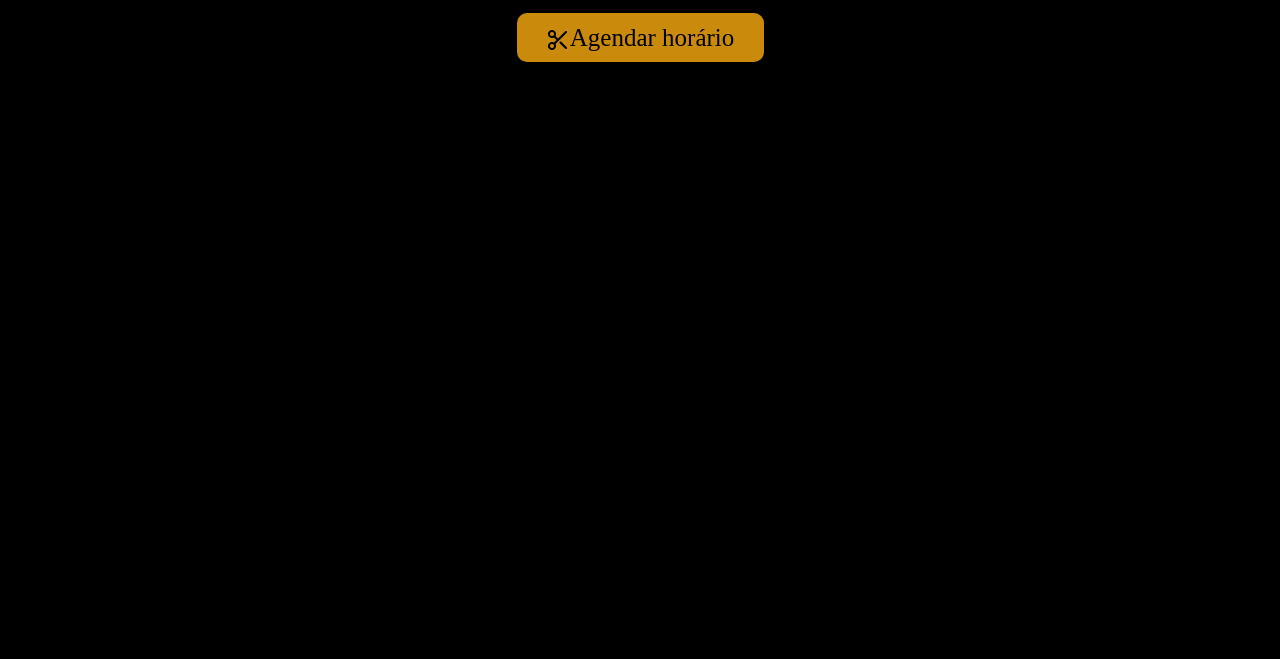
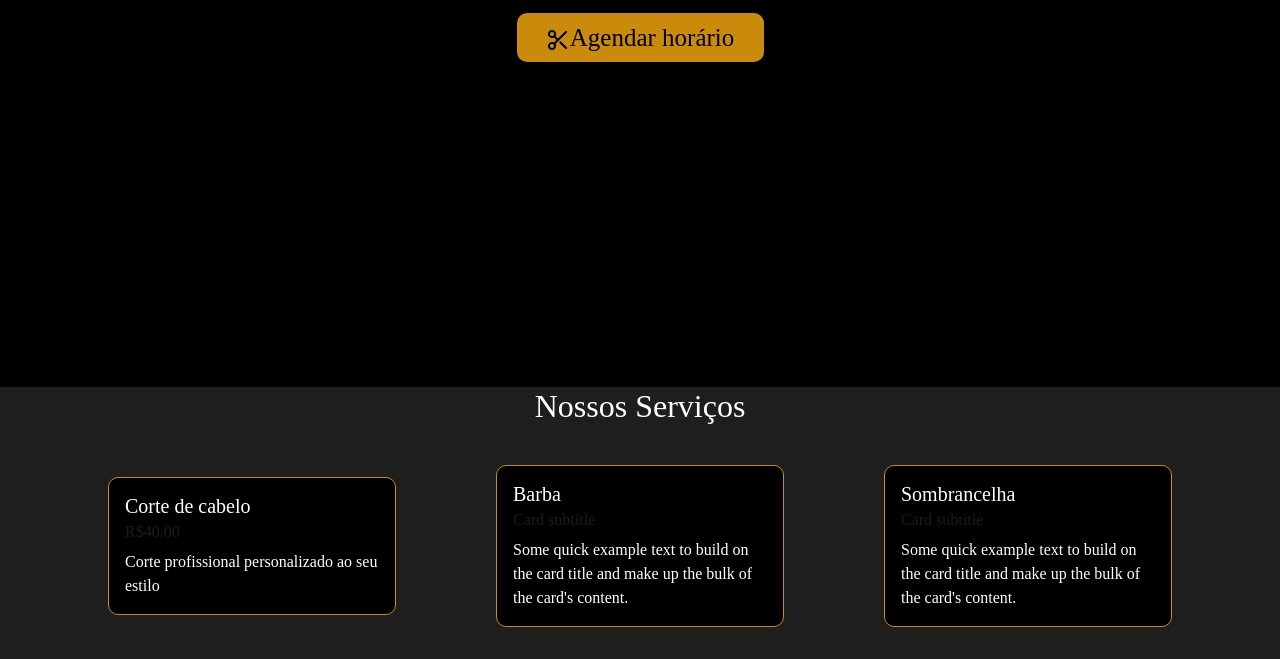
Before and after one commit to Lebron057/landing-page-barbeiro, a plain HTML site: page index.html in a window 1280 px wide. Shown: the part 377-1036 px from the top of the page. Before the commit the page ends 800 px from the top, so only its background shows below. Drawn offline with nearby package versions, Linux system fonts and the light colour scheme.

Commit message:
Criação da segunda parte - Serviços

```diff
--- a/index.html
+++ b/index.html
@@ -51,14 +51,49 @@
     </header>
 
     <main>
+      <!--Primeira parte - Título-->
       <section class="first-page">
         <img class="image-logo" src="Fotos\logo nando.png" alt="Logo Nando Barbearia">
         <div class="div-titulo">
           <h1>Nando Barbearia</h1>
+          <!--Não consegui reduzir a expessura da letra-->
           <p class="sub-titulo">Transforme seu visual com nossos serviços premium de barbearia. Profissionais experientes e ambiente exclusivo para você.</p>
         </div>
         <button class="agendar"><img src="Fotos/scissors.png" alt="scissors">Agendar horário</button>
       </section>
+
+      <!--Segunda parte - Nossos serviços-->
+      <section class="sect-servicos">
+        <h2>Nossos Serviços</h2>
+          <div class="cards-servicos">
+
+            <div class="card" style="width: 18rem;">
+              <div class="card-body">
+                <h5 class="card-title">Corte de cabelo</h5>
+                <h6 class="card-subtitle mb-2 text-body-secondary">R$40,00</h6>
+                <p class="card-text">Corte profissional personalizado ao seu estilo</p>
+              </div>
+            </div>
+
+            <div class="card" style="width: 18rem;">
+              <div class="card-body">
+                <h5 class="card-title">Barba</h5>
+                <h6 class="card-subtitle mb-2 text-body-secondary">Card subtitle</h6>
+                <p class="card-text">Some quick example text to build on the card title and make up the bulk of the card's content.</p>
+              </div>
+            </div>
+
+            <div class="card" style="width: 18rem;">
+              <div class="card-body">
+                <h5 class="card-title">Sombrancelha</h5>
+                <h6 class="card-subtitle mb-2 text-body-secondary">Card subtitle</h6>
+                <p class="card-text">Some quick example text to build on the card title and make up the bulk of the card's content.</p>
+              </div>
+            </div>
+
+          </div>
+      </section>
+
     </main>
 
     <footer></footer>
--- a/styles.css
+++ b/styles.css
@@ -1,6 +1,7 @@
 :root {
     --pretoFundo: black;
     --linhaPagina: rgb(#343434);
+    --cinzaFundo: rgb(#1E1E1E);
     --amareloMain: rgb(#CA8B0C);
 }
 
@@ -41,6 +42,7 @@ nav {
 .first-page{
     padding-top: 70px;
     text-align: center;
+    height: 720px;
 }
 
 .sub-titulo {
@@ -61,6 +63,10 @@ h1 {
     color: #CA8B0C !important;
 }
 
+h2 {
+    color: white !important;
+}
+
 .agendar {
     border-width: 0px;
     border-radius: 10px;
@@ -73,3 +79,27 @@ h1 {
     height: 49px;
     flex-shrink: 0;
 }
+
+.sect-servicos {
+    background-color: #1E1E1E;
+    align-items: center;
+    text-align: center;
+}
+
+.cards-servicos {
+    display: flex;
+    flex-wrap: wrap;
+    align-items: center !important;
+    padding: 2rem;
+    justify-content: center;
+}
+
+.card {
+    margin-inline: 50px;
+    background-color: var(--pretoFundo) !important;
+    border-radius: 10px !important;
+    border-color: #CA8B0C !important;
+    border-width: 1px !important;
+    text-align: start;
+    color: white !important;
+}
```
